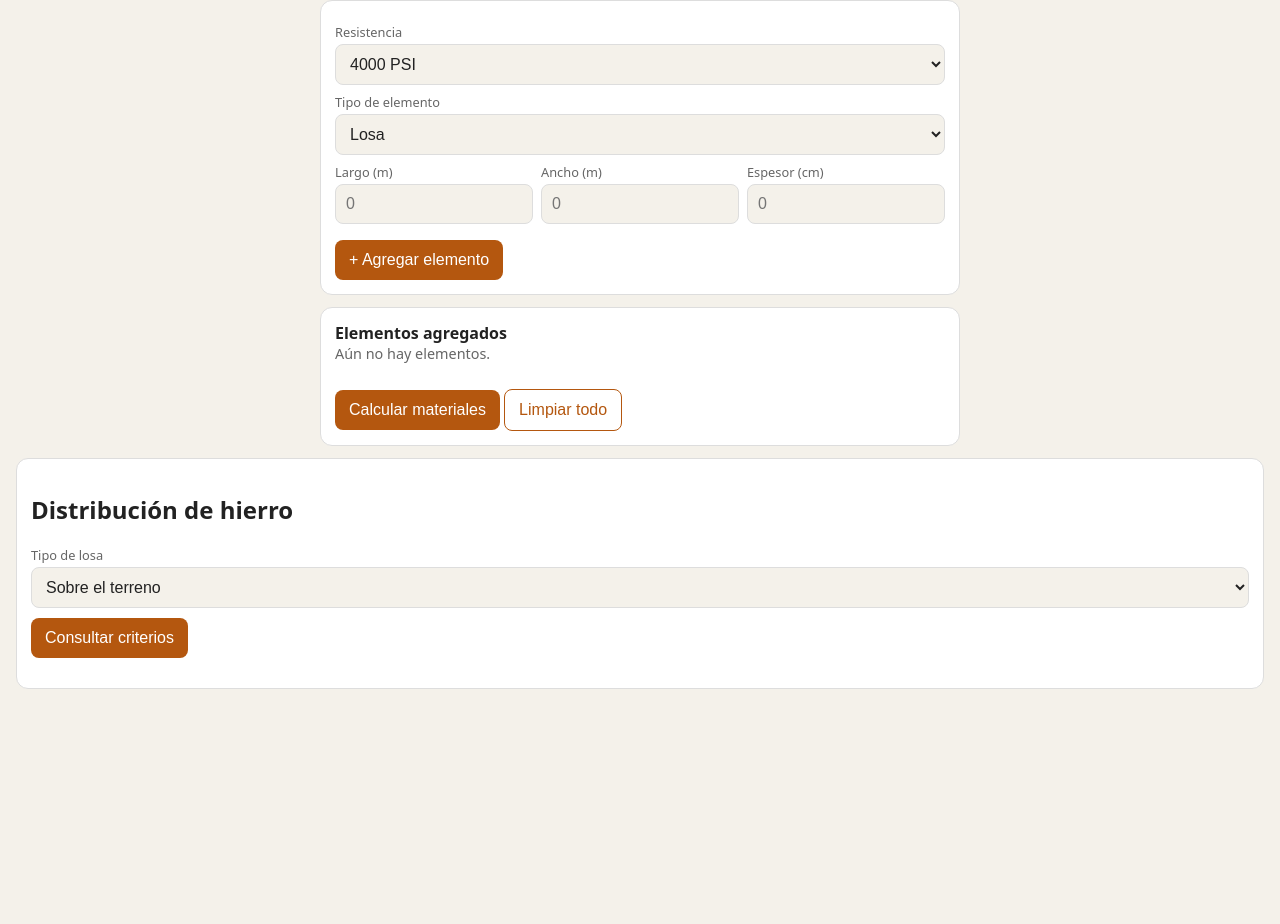
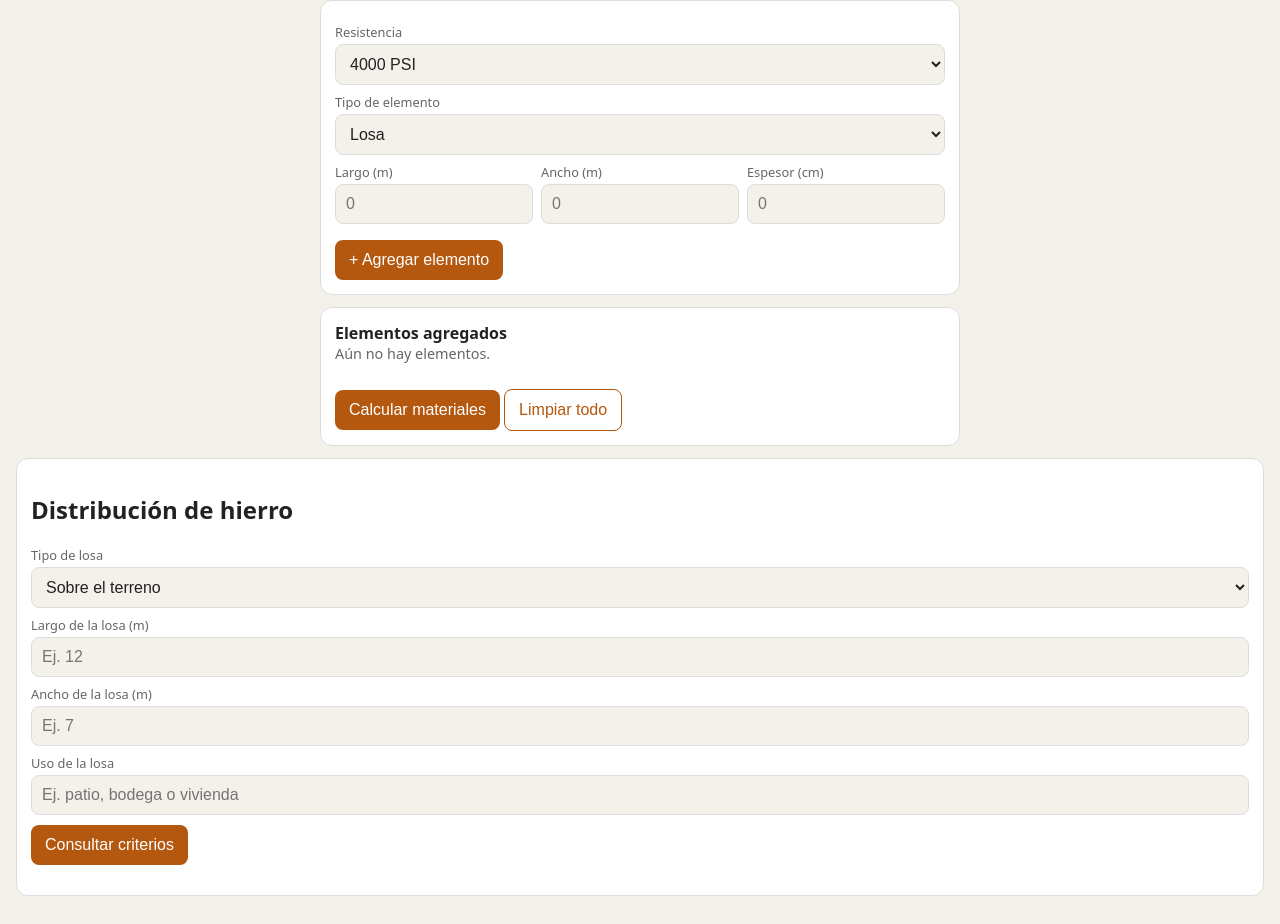
Before and after one commit to 1sebastian2/calculadora, a plain HTML site: page index.html in a window 1280 px wide. Shown: the part 51-975 px from the top of the page. Before the commit the page ends 800 px from the top, so only its background shows below. Drawn offline with Linux system fonts and the light colour scheme.

Commit message:
Actualizar index.html

```diff
--- a/index.html
+++ b/index.html
@@ -33,6 +33,7 @@
     <div class="c" id="res" style="display:none"></div>
   </div>
 
+
 <div class="c">
   <h2>Distribución de hierro</h2>
 
@@ -42,6 +43,15 @@
     <option value="elevada">Losa elevada</option>
   </select>
 
+  <label for="largoLosa">Largo de la losa (m)</label>
+  <input id="largoLosa" type="number" min="0.01" step="any" placeholder="Ej. 12">
+
+  <label for="anchoLosa">Ancho de la losa (m)</label>
+  <input id="anchoLosa" type="number" min="0.01" step="any" placeholder="Ej. 7">
+
+  <label for="usoLosa">Uso de la losa</label>
+  <input id="usoLosa" placeholder="Ej. patio, bodega o vivienda">
+
   <button type="button" onclick="consultarTablaHierro()">
     Consultar criterios
   </button>
@@ -49,6 +59,7 @@
   <p id="mensajeHierro"></p>
 </div>
 
+
   <script src="script.js"></script>
 </body>
 </html>
```
